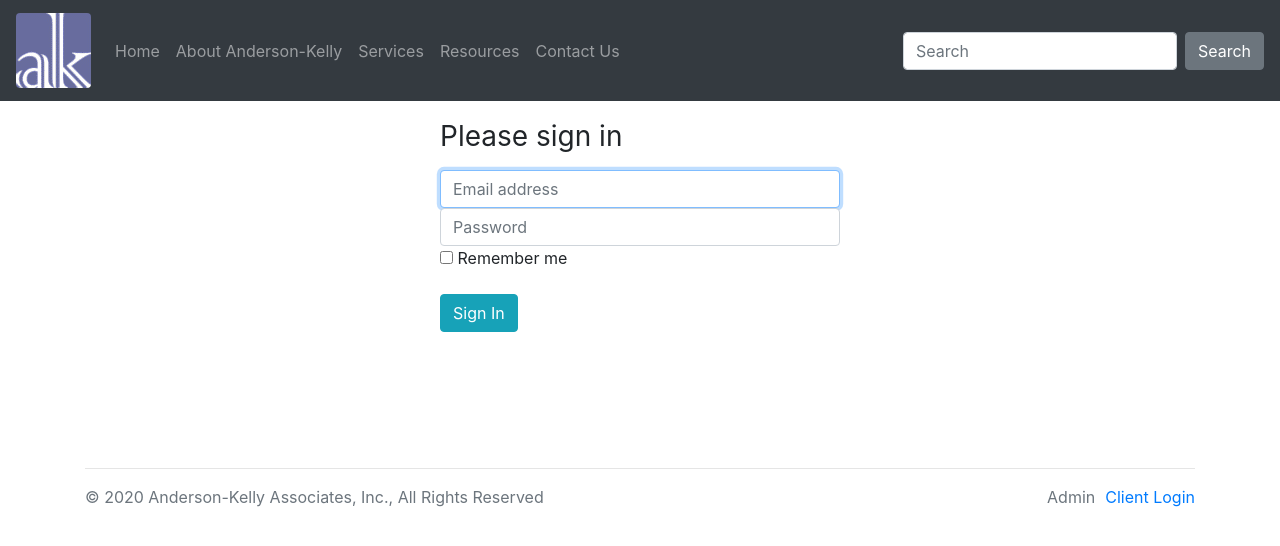
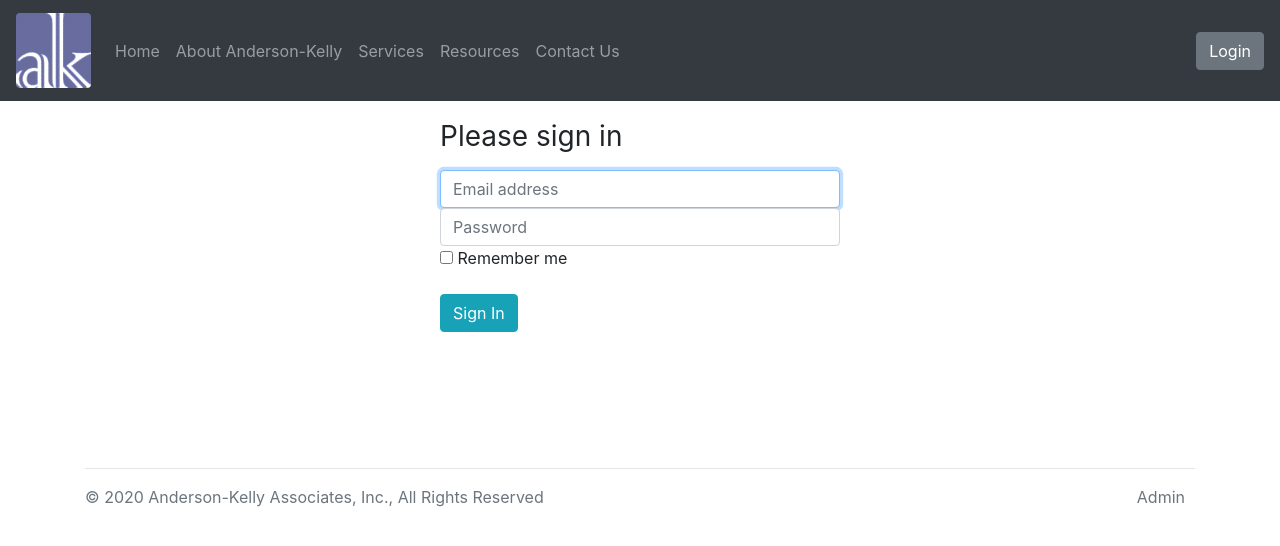
Before and after one commit to drproteus/akdemo, a Django app: page /login in a window 1280 px wide. Shown: the top 546 px of the page. Run offline with Django 3.2, Linux system fonts and the light colour scheme; some libraries are stand-ins or nearby versions.

Commit message:
move login to navbar

```diff
--- a/public/templates/public/base.html
+++ b/public/templates/public/base.html
@@ -110,8 +110,8 @@
                 -->
             </ul>
             <form class="form-inline my-2 my-lg-0">
-                <input class="form-control mr-sm-2" type="text" placeholder="Search" aria-label="Search">
-                <button class="btn btn-secondary my-2 my-sm-0" type="submit">Search</button>
+                <!-- <input class="form-control mr-sm-2" type="text" placeholder="Search" aria-label="Search"> -->
+                <a class="btn btn-secondary my-2 my-sm-0" href="/login">Login</a>
             </form>
         </div>
     </nav>
@@ -201,7 +201,7 @@
         <div class="container">
             <hr>
             <span class="text-muted">© {% now 'Y' %} Anderson-Kelly Associates, Inc., All Rights Reserved</span>
-            <a href="/login" class="float-right">Client Login</a>
+            <!-- <a href="/login" class="float-right">Client Login</a> -->
             <a href="/admin" class="float-right text-muted" style="margin-right: 10px;">Admin</a>
         </div>
     </footer>
```
